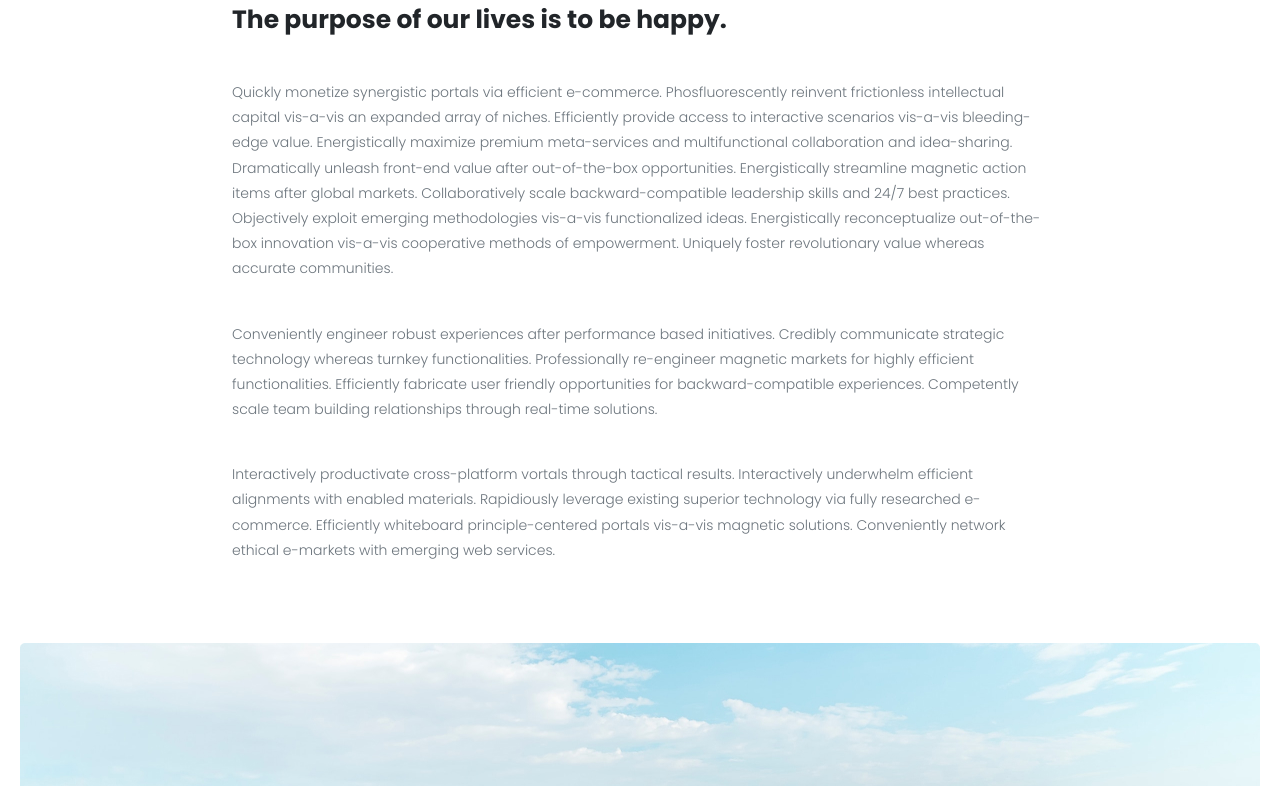
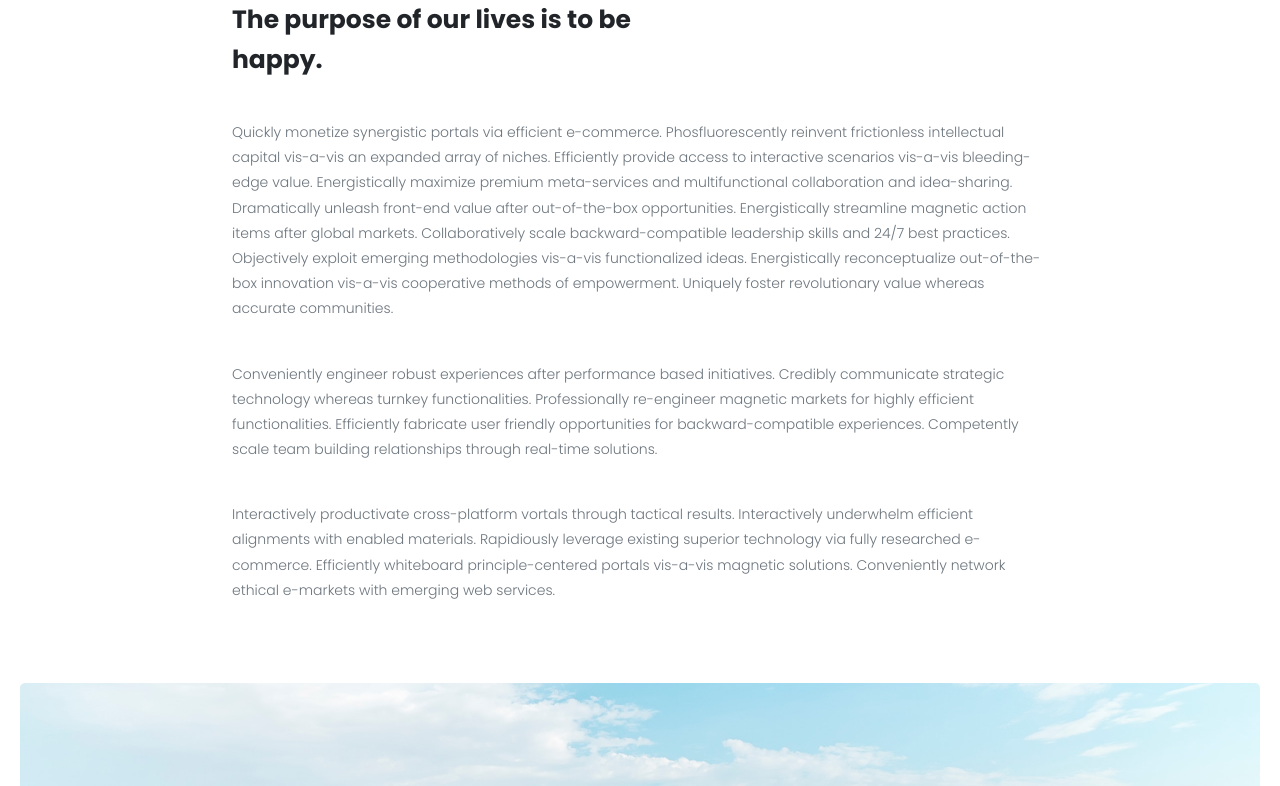
Before and after one commit to BulkinGit/lessons, a plain HTML site: page lesson_5/index.html in a window 1280 px wide. Shown: the top 786 px of the page. Drawn offline with Linux system fonts and the light colour scheme.

Commit message:
lesson_5_fixed

```diff
--- a/lesson_5/css/style.css
+++ b/lesson_5/css/style.css
@@ -34,10 +34,12 @@ li > img {
 }
 
 .title {
+  max-width: 605px;
   margin-bottom: 40px;
   font-size: 25px;
   font-weight: 700;
   line-height: 1.6; /* 40/25 */
+  text-align: left;
   color: #212529;
 }
 
--- a/lesson_5/index.html
+++ b/lesson_5/index.html
@@ -16,7 +16,7 @@
 
   <main class="main">
     <div class="main-content">
-      <h1 class="title">The purpose of our lives is to be happy.</h1>
+      <h1 class="title">The purpose of our lives is to be <br> happy.</h1>
       <p>
         Quickly monetize synergistic portals via efficient e-commerce. Phosfluorescently reinvent frictionless
         intellectual capital vis-a-vis an expanded array of niches. Efficiently provide access to interactive
```
